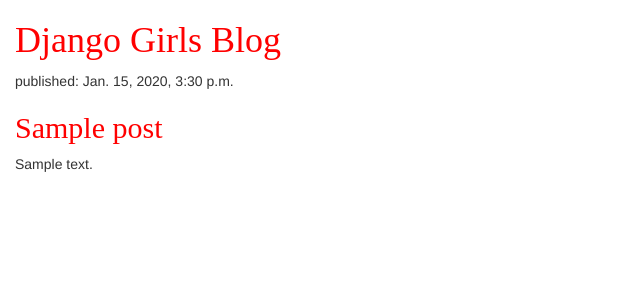
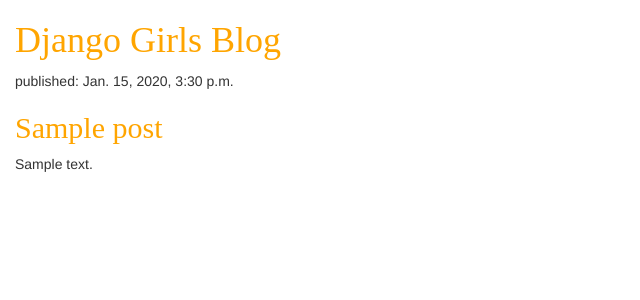
Before and after one commit to ABHIK01/my-first-blog, a Django app: template blog/templates/blog/post_list.html in a window 1280 px wide. Shown: the top 300 px of the page, without its empty margins (0-640 px from the left). Run offline with Django 3.2, Linux system fonts and the light colour scheme; the template is opened without the code that fills it: values that come from a table or form of the project are taken from there, others are empty; tables that the repository leaves empty hold one stand-in row (values such as "Sample post"); some libraries are stand-ins or nearby versions.

Commit message:
load static

```diff
--- a/blog/static/css/blog.css
+++ b/blog/static/css/blog.css
@@ -1,5 +1,5 @@
 h1 a, h2 a {
-    color: red;
+    color: orange;
     font-family: 'Lobster';
 }
 body {
--- a/blog/templates/blog/post_list.html
+++ b/blog/templates/blog/post_list.html
@@ -2,11 +2,16 @@
   <!DOCTYPE html>
   <html lang="en" dir="ltr">
     <head>
+      <title>Django Girls Blog</title>
+      <link rel="stylesheet" href="https://maxcdn.bootstrapcdn.com/bootstrap/3.4.0/css/bootstrap.min.css">
+
+<!-- jQuery library -->
+<script src="https://ajax.googleapis.com/ajax/libs/jquery/3.3.1/jquery.min.js"></script>
+
+<!-- Latest compiled JavaScript -->
+<script src="https://maxcdn.bootstrapcdn.com/bootstrap/3.4.0/js/bootstrap.min.js"></script>
+      <link rel="stylesheet" href="//maxcdn.bootstrapcdn.com/bootstrap/3.2.0/css/bootstrap-theme.min.css">
       <link rel="stylesheet" href="{% static 'css/blog.css' %}">
-      <link rel="stylesheet" href="//maxcdn.bootstrapcdn.com/bootstrap/3.2.0/css/bootstrap.min.css">
-<link rel="stylesheet" href="//maxcdn.bootstrapcdn.com/bootstrap/3.2.0/css/bootstrap-theme.min.css">
-      <meta charset="utf-8">
-      <title>Django Girls Blog</title>
     </head>
     <body>
           <div>
```
